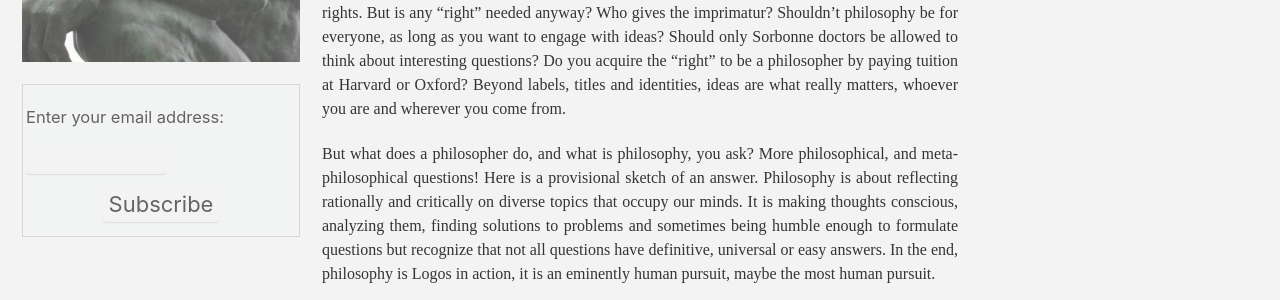
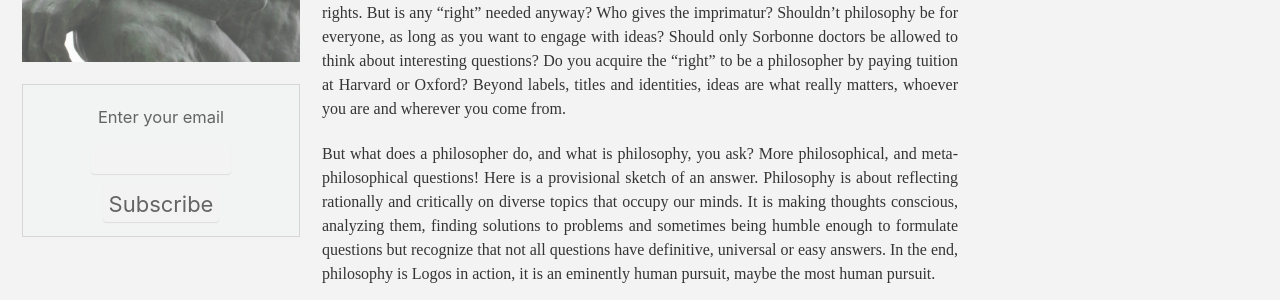
Before and after one commit to philozophy/philozophy.github.io, a Jekyll site: the page built from _pages/about.md, in a window 1280 px wide. Shown: the part 477-777 px from the top of the page. Built offline with Jekyll 4.4.1, drawn with Linux system fonts in a browser that asks for light colours; cached includes are drawn as plain includes; nearby versions of some CDN libraries.

Commit message:
Fixed sidebar

```diff
--- a/_includes/sidebar.html
+++ b/_includes/sidebar.html
@@ -21,8 +21,8 @@
       <h4 class="newsletter-title">Subscribe</h4>
       <p class="newsletter-text"></p> -->
     <form style="border:1px solid #ccc;padding:3px;text-align:center;" action="https://feedburner.google.com/fb/a/mailverify" method="post" target="popupwindow" onsubmit="window.open('https://feedburner.google.com/fb/a/mailverify?uri=Philozophy', 'popupwindow', 'scrollbars=yes,width=550,height=520');return true">
-      <p>Enter your email address:</p>
-      <p><input type="text" style="width:140px" name="email"/></p>
+      <p style="text-align: center;">Enter your email</p>
+      <p style="text-align: center;"><input type="text" style="width:140px" name="email"/></p>
       <input type="hidden" value="Philozophy" name="uri"/>
       <input type="hidden" name="loc" value="en_US"/>
       <input type="submit" value="Subscribe"/>
--- a/_sass/minimal-mistakes/_page.scss
+++ b/_sass/minimal-mistakes/_page.scss
@@ -109,6 +109,10 @@ body {
   li,
   dl {
     font-size: 16px;
+  }
+
+  p:first-child:first-letter {
+    initial-letter: 2;
   }
 
   /* paragraph indents */
```
